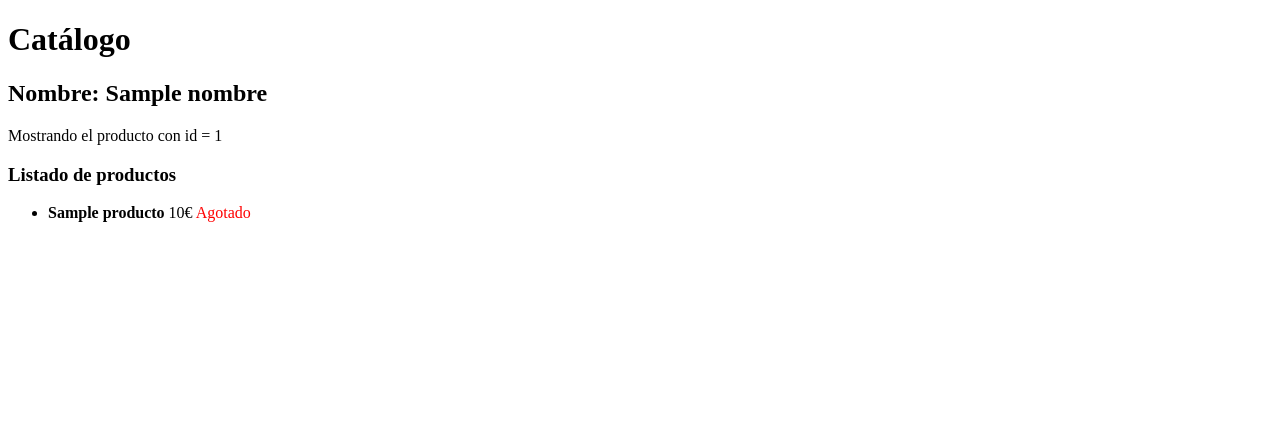
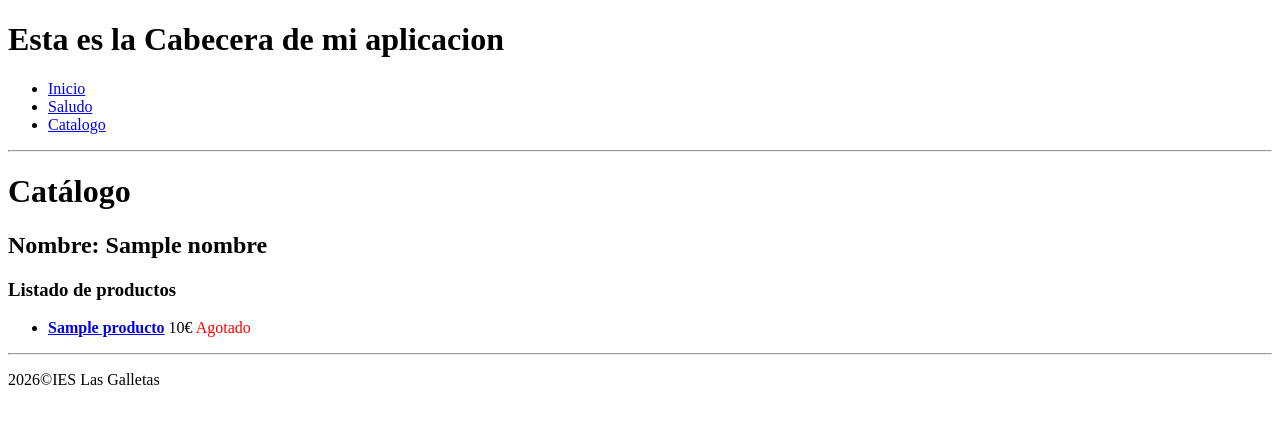
Before and after one commit to AlSer202020/flask-server, a Flask app: template app/templates/catalogo.html in a window 1280 px wide. Shown: the top 424 px of the page. Run offline with Flask 3, Linux system fonts and the light colour scheme; the template is opened without the code that fills it: most values are stand-ins (such as "Sample title", 1, 10 or a date in 2020).

Commit message:
Clase 07/10/2026

```diff
--- a/app/main.py
+++ b/app/main.py
@@ -1,7 +1,14 @@
-from flask import Flask, render_template
+from flask import Flask, render_template, url_for
 
 # Inicializamos la aplicación
 app = Flask(__name__)
+
+
+productos = [
+    {"nombre": "Teclado Mecánico", "precio": 49.99, "disponible": True},
+    {"nombre": "Ratón Óptico", "precio": 19.99, "disponible": False},
+    {"nombre": "Monitor 4K", "precio": 299.99, "disponible": True},
+]
 
 
 # Ruta 1: Devuelve un HTML muy básico
@@ -17,7 +24,7 @@ def home():
 @app.route("/saludo/<name>")
 def saludo(name):
     # return f"<h1>Bienvenido a Flask, {name}</h1>"
-    return
+    return render_template("saludo.html", name=name)
 
 
 @app.route("/multiplicar/<int:n1>/<int:n2>")
@@ -25,15 +32,15 @@ def multiplicar(n1, n2):
     return f"<p>Multiplicar {n1} x {n2} da resultado {n1 * n2}"
 
 
-@app.route("/catalogo/<int:id_product>")
-def catalogo(id_product):
-    productos = [
-        {"nombre": "Teclado Mecánico", "precio": 49.99, "disponible": True},
-        {"nombre": "Ratón Óptico", "precio": 19.99, "disponible": False},
-        {"nombre": "Monitor 4K", "precio": 299.99, "disponible": True},
-    ]
+@app.route("/catalogo")
+def catalogo():
+    return render_template("catalogo.html", nombre="algo", lista_productos=productos)
+
+
+@app.route("/catalogo/<int:idProducto>")
+def producto(idProducto):
     return render_template(
-        "catalogo.html", nombre="algo", id=id_product, lista_productos=productos
+        "producto.html", idProducto=idProducto, producto=productos[idProducto]
     )
 
 
--- a/app/templates/base.html
+++ b/app/templates/base.html
@@ -14,10 +14,13 @@
         <nav>
             <ul>
                 <li>
-                    <a href="/">Inicio</a>
+                    <a href="{{ url_for('home')}}">Inicio</a>
                 </li>
                 <li>
-                    <a href="/saludo/amigo">Saluda</a>
+                    <a href="{{url_for('saludo', name='invitado')}}">Saludo</a>
+                </li>
+                <li>
+                    <a href="{{url_for('catalogo')}}">Catalogo</a>
                 </li>
             </ul>
         </nav>
--- a/app/templates/catalogo.html
+++ b/app/templates/catalogo.html
@@ -1,21 +1,13 @@
-<!DOCTYPE html>
-<html lang="en">
+{%extends "base.html"%}
 
-<head>
-    <meta charset="UTF-8">
-    <meta name="viewport" content="width=device-width, initial-scale=1.0">
-    <title>Catálogo</title>
-</head>
-
-<body>
+{%block content%}
 <h1>Catálogo</h1>
 <h2>Nombre: {{nombre}}</h2>
-    <p>Mostrando el producto con id = {{id}}</p>
 <h3>Listado de productos</h3>
 <ul>
     {% for producto in lista_productos %}
     <li>
-            <strong>{{ producto.nombre }}</strong>
+        <strong><a href="{{url_for('producto', idProducto=loop.index - 1)}}">{{ producto.nombre }}</a></strong>
         {{ producto.precio }}€
         {% if producto.disponible %}
         <span style="color: green">En stock</span>
@@ -25,6 +17,5 @@
     </li>
     {% endfor %}
 </ul>
-</body>
 
-</html>
+{%endblock%}
```
Also changed, not shown: app/templates/producto.html (added, +11 -0 lines), app/templates/saludo.html (added, +7 -0 lines). Lines whose indentation alone changed are shown as unchanged.
